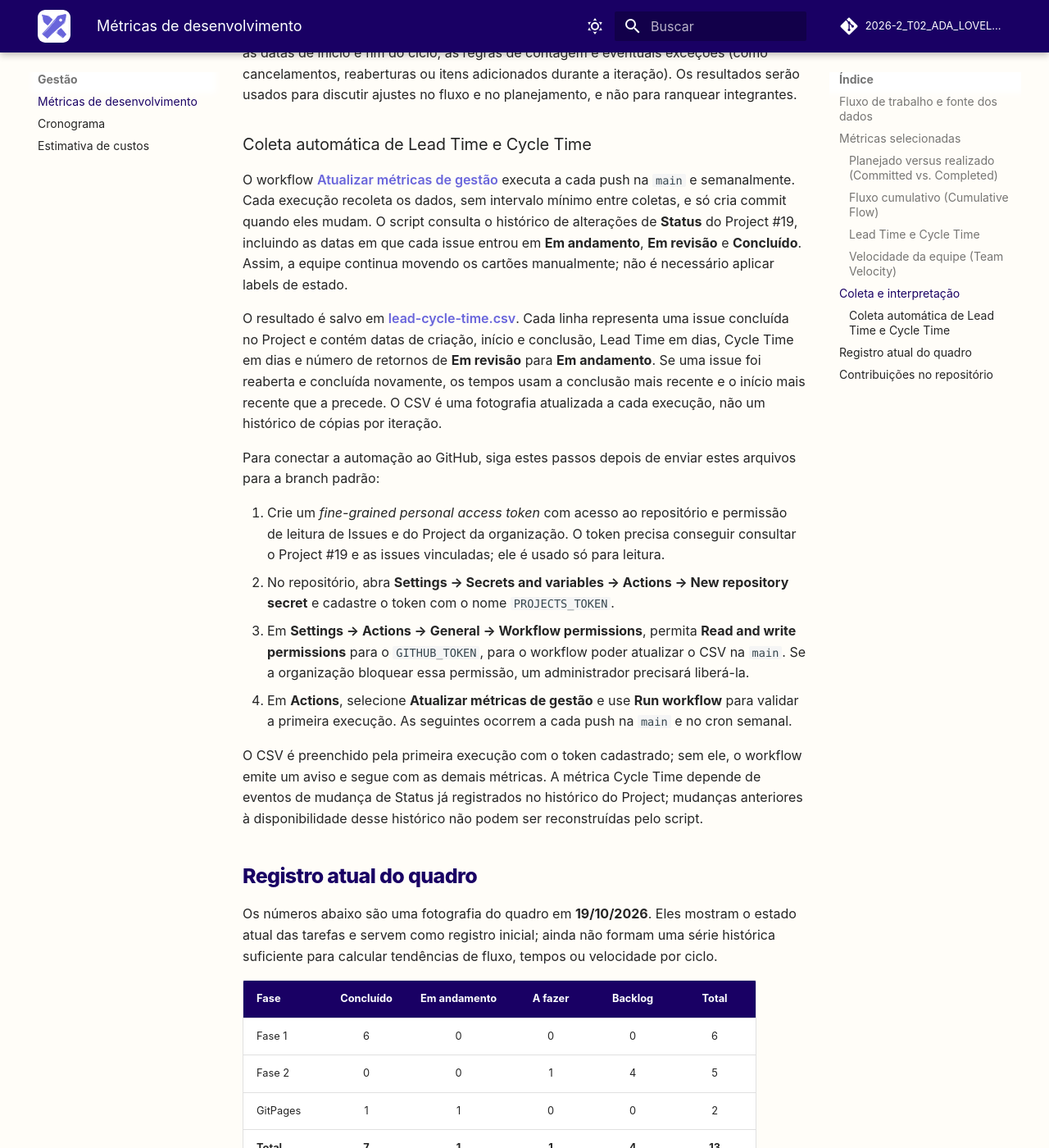
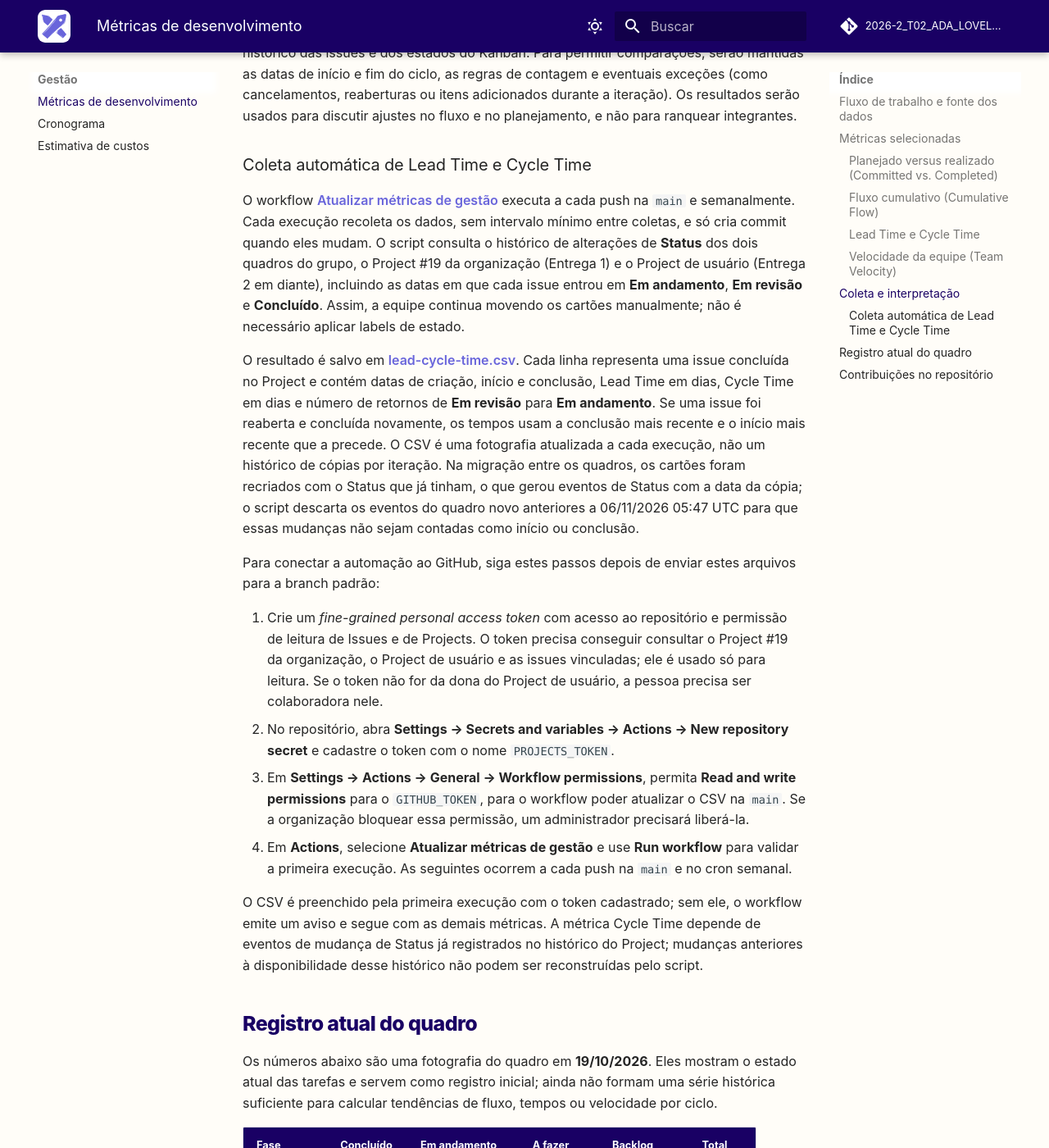
Before and after one commit to FCTE-Qualidade-de-Software-1/2026-2_T02_ADA_LOVELACE, an MkDocs documentation site: the page built from docs/gestao/metricas.md, in a window 1280 px wide and 1400 px high, scrolled down 3080 px. Shown: the whole window at 82% size. Built offline with MkDocs 1.6.1 and Material for MkDocs 9.7.7, drawn with Linux system fonts in a browser that asks for light colours; comment, search, counter and statistics services are not loaded; some of the changed text lies outside the part shown.

Commit message:
chore: move o Kanban para Project de usuário na Entrega 2
Os integrantes não estão na organização e não conseguiam mover os
cartões do Project #19. O quadro foi copiado para um Project de usuário.
A coleta de Lead Time e Cycle Time passa a ler os dois quadros e ignora
os eventos de Status gerados pela migração. Os docs registram a decisão.

```diff
--- a/docs/gestao/metricas.md
+++ b/docs/gestao/metricas.md
@@ -14,7 +14,9 @@ da equipe e ao processo iterativo utilizado. Os resultados devem ser
 interpretados em conjunto e no contexto de cada ciclo; nenhuma métrica isolada
 representa produtividade ou qualidade por completo.
 
-* **Kanban:** [Kanban – Ada Lovelace](https://github.com/orgs/FCTE-Qualidade-de-Software-1/projects/19)
+* **Kanban:** [Kanban – Ada Lovelace](https://github.com/users/giovannafg/projects/1) (Entrega 2 em diante; o
+  [Project #19](https://github.com/orgs/FCTE-Qualidade-de-Software-1/projects/19) guarda a Entrega 1, veja a
+  [decisão de mudança do quadro](../analise/gestao-grupo.md#processo-de-trabalho-e-fonte-dos-dados))
 * **Issues:** [lista de issues do repositório](https://github.com/FCTE-Qualidade-de-Software-1/2026-2_T02_ADA_LOVELACE/issues?q=is%3Aissue)
 
 ## Fluxo de trabalho e fonte dos dados
@@ -122,8 +124,9 @@ ajustes no fluxo e no planejamento, e não para ranquear integrantes.
 O workflow [Atualizar métricas de gestão](https://github.com/FCTE-Qualidade-de-Software-1/2026-2_T02_ADA_LOVELACE/blob/main/.github/workflows/metricas-gestao.yml)
 executa a cada push na `main` e semanalmente. Cada execução recoleta os dados,
 sem intervalo mínimo entre coletas, e só cria commit quando eles mudam. O
-script consulta o histórico de alterações de **Status** do Project #19,
-incluindo as datas em que cada issue entrou em **Em andamento**, **Em
+script consulta o histórico de alterações de **Status** dos dois quadros do
+grupo, o Project #19 da organização (Entrega 1) e o Project de usuário
+(Entrega 2 em diante), incluindo as datas em que cada issue entrou em **Em andamento**, **Em
 revisão** e **Concluído**. Assim, a equipe continua
 movendo os cartões manualmente; não é necessário aplicar labels de estado.
 
@@ -134,15 +137,19 @@ Lead Time em dias, Cycle Time em dias e número de retornos de **Em revisão**
 para **Em andamento**. Se uma issue foi reaberta e concluída novamente, os
 tempos usam a conclusão mais recente e o início mais recente que a precede.
 O CSV é uma fotografia atualizada a cada execução, não um histórico de cópias
-por iteração.
+por iteração. Na migração entre os quadros, os cartões foram recriados com o
+Status que já tinham, o que gerou eventos de Status com a data da cópia; o
+script descarta os eventos do quadro novo anteriores a 06/11/2026 05:47 UTC
+para que essas mudanças não sejam contadas como início ou conclusão.
 
 Para conectar a automação ao GitHub, siga estes passos depois de enviar estes
 arquivos para a branch padrão:
 
 1. Crie um *fine-grained personal access token* com acesso ao repositório e
-   permissão de leitura de Issues e do Project da organização. O token precisa
-   conseguir consultar o Project #19 e as issues vinculadas; ele é usado só
-   para leitura.
+   permissão de leitura de Issues e de Projects. O token precisa conseguir
+   consultar o Project #19 da organização, o Project de usuário e as issues
+   vinculadas; ele é usado só para leitura. Se o token não for da dona do
+   Project de usuário, a pessoa precisa ser colaboradora nele.
 2. No repositório, abra **Settings → Secrets and variables → Actions → New
    repository secret** e cadastre o token com o nome `PROJECTS_TOKEN`.
 3. Em **Settings → Actions → General → Workflow permissions**, permita
```
Also changed, not shown: docs/analise/gestao-grupo.md (+14 -1 lines), 1 other file.
